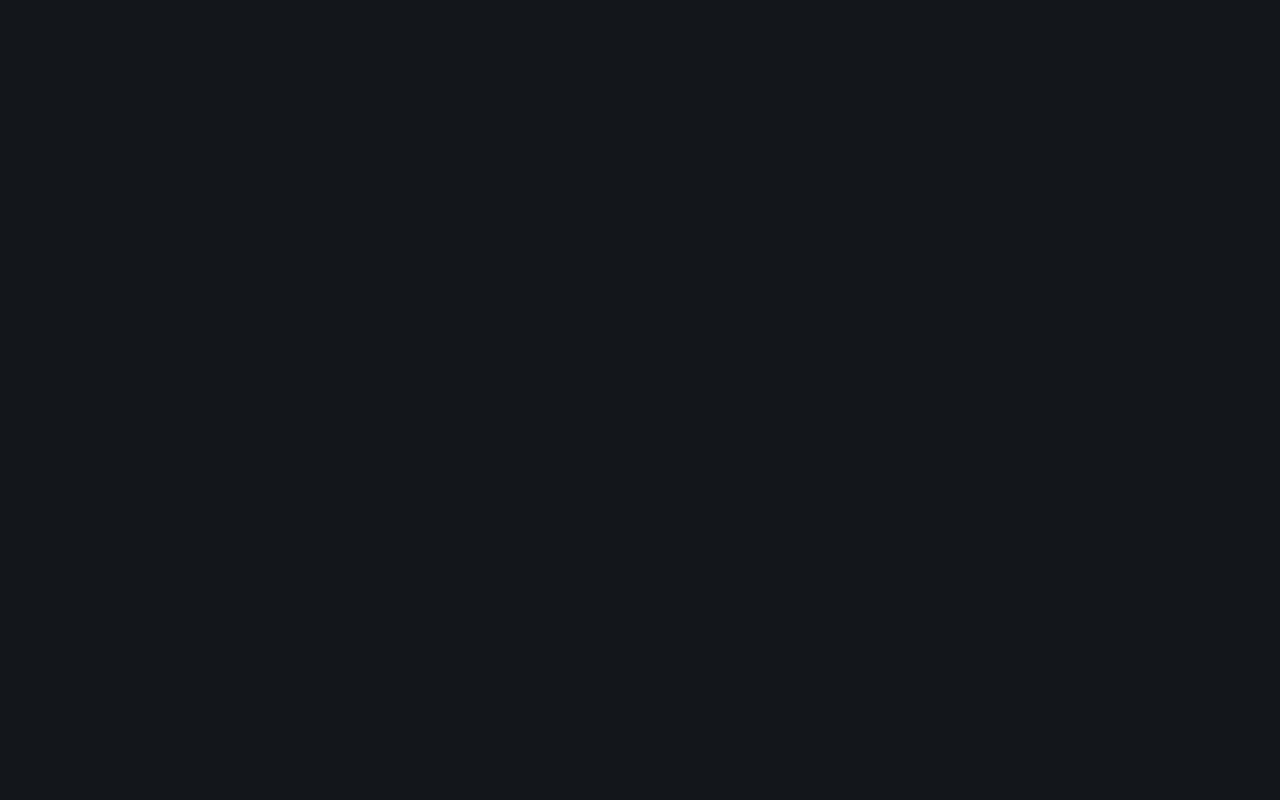
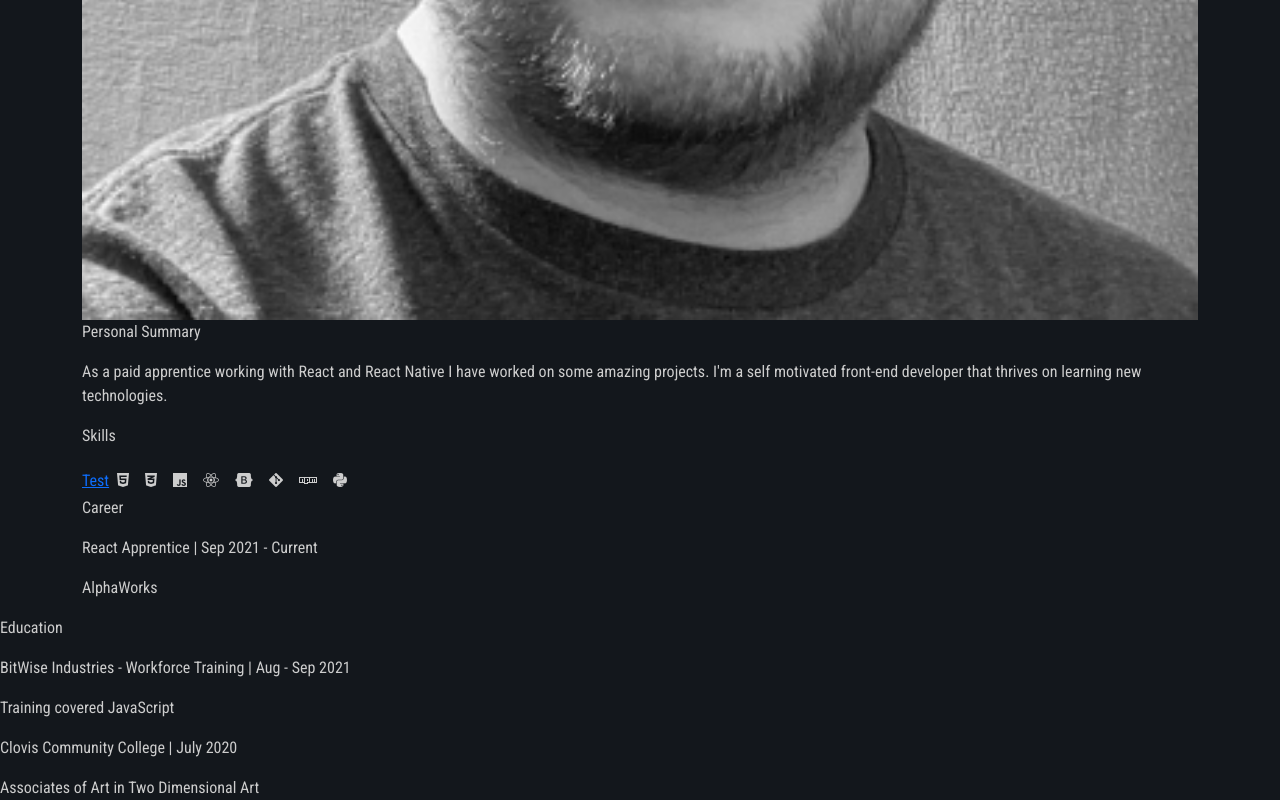
Before and after one commit to SmiJa/SmiJa, a React (Create React App) app: page /resume in a window 1280 px wide. Shown: the part 906-1706 px from the top of the page. Before the commit the page ends 800 px from the top, so only its background shows below. Built offline with nearby package versions, Linux system fonts and the light colour scheme.

Commit message:
add career and education to about

```diff
--- a/src/App.css
+++ b/src/App.css
@@ -1,4 +1,5 @@
 @import url('https://fonts.googleapis.com/css2?family=Kanit:ital,wght@1,900&family=Roboto+Condensed:wght@400;700&display=swap');
+
 
 /* GLOBAL SETTINGS
    -----------------------------  */
--- a/src/App.js
+++ b/src/App.js
@@ -7,11 +7,9 @@ import Header from './components/Header';
 import MobileMenu from './components/MobileMenu';
 
 // PAGES
-import Profile from './components/Profile';
+import Profile from './components/About';
 import Projects from './components/Projects';
-import Resume from './components/Career';
-import Education from './components/Education';
-import Portfolios from './components/Portfolios';
+import About from './components/About'
 
 function App() {
   const [showMenu, setShowMenu] = useState(false);
@@ -31,8 +29,7 @@ function App() {
           <Routes>
             <Route path="/" element={<Profile/>}/>
             <Route path="projects" element={<Projects/>}/>
-            <Route path="resume" element={<Resume/>}/>
-            <Route path="education" element={<Education/>}/>
+            <Route path="resume" element={<About/>}/>
           </Routes>
         </div>
       </div>
--- /dev/null
+++ b/src/components/About.js
@@ -0,0 +1,42 @@
+import Me from './../images/profile2.png';
+import Career from './Career';
+import Education from './Education';
+import {Link} from 'react-router-dom';
+
+export default function About() {
+	return (
+		<>
+			<div className="container" id="">
+				<p className="">Profile</p>
+				<div className="">
+					<div className="">
+						<img className="" src={Me} alt="" />
+					</div>
+					<div className="">
+					<p className="">Personal Summary</p>
+					<p>
+						As a paid apprentice working with React and React Native I have worked on some amazing projects. I'm a self motivated front-end developer that thrives on learning new technologies.
+					</p>
+					</div>
+				</div>
+
+				<p className="">Skills</p>
+				<div className="dev-skills">
+					<div className="">
+						<Link to="projects/dev">Test</Link>
+						<i className="fab fa-html5 p-2"></i>
+						<i className="fab fa-css3-alt p-2"></i>
+						<i className="fab fa-js p-2"></i>
+						<i className="fab fa-react p-2"></i>
+						<i className="fab fa-bootstrap p-2"></i>
+						<i className="fab fa-git-alt p-2"></i>
+						<i className="fab fa-npm p-2"></i>
+						<i className="fab fa-python p-2"></i>
+					</div>
+				</div>
+			</div>
+			<Career />
+			<Education />
+		</>
+	);
+}
--- a/src/components/Profile.js
+++ /dev/null
@@ -1,36 +0,0 @@
-import Me from './../images/profile2.png';
-import {Link} from 'react-router-dom';
-
-export default function Profile() {
-	return (
-		<div className="container" id="">
-			<p className="">Profile</p>
-			<div className="">
-				<div className="">
-					<img className="" src={Me} alt="" />
-				</div>
-				<div className="">
-				<p className="">Personal Summary</p>
-				<p>
-					As a paid apprentice working with React and React Native I have worked on some amazing projects. I'm a self motivated front-end developer that thrives on learning new technologies.
-				</p>
-				</div>
-			</div>
-
-			<p className="">Skills</p>
-			<div className="dev-skills">
-				<div className="">
-					<Link to="projects/dev">Test</Link>
-					<i className="fab fa-html5 p-2"></i>
-					<i className="fab fa-css3-alt p-2"></i>
-					<i className="fab fa-js p-2"></i>
-					<i className="fab fa-react p-2"></i>
-					<i className="fab fa-bootstrap p-2"></i>
-					<i className="fab fa-git-alt p-2"></i>
-					<i className="fab fa-npm p-2"></i>
-					<i className="fab fa-python p-2"></i>
-				</div>
-			</div>
-		</div>
-	);
-}
```
